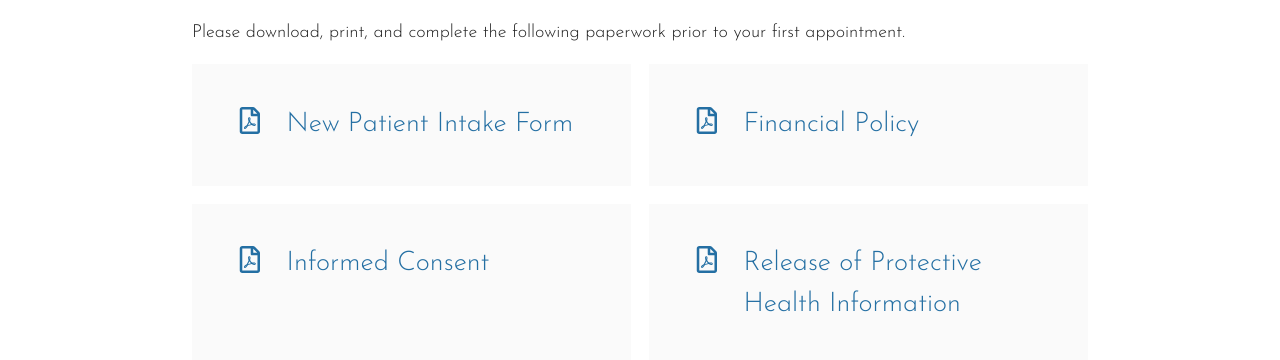
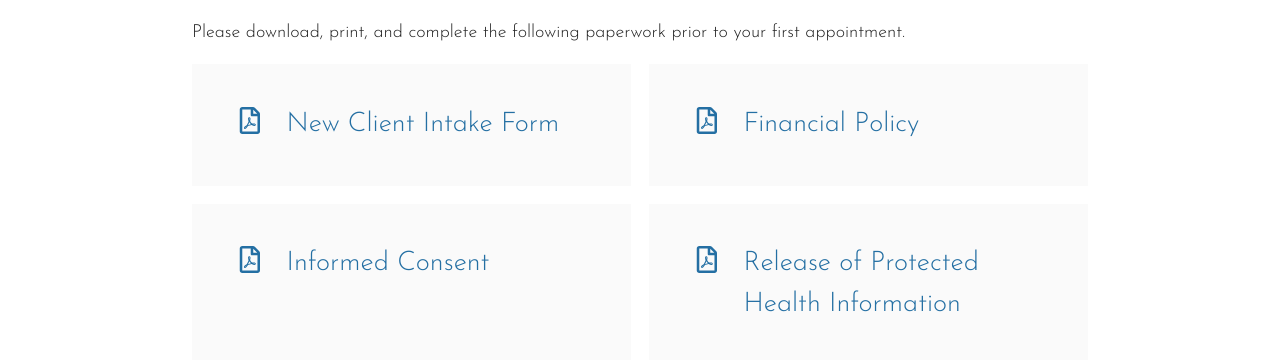
Before and after one commit to annedrakelcsw/annedrakelcsw.github.io, a Jekyll site: the page built from forms.html, in a window 1280 px wide. Shown: the part 572-932 px from the top of the page. Built offline with Jekyll 4.4.1, drawn with Linux system fonts in a browser that asks for light colours; nearby versions of some CDN libraries.

Commit message:
updated names of forms

```diff
--- a/_data/forms.yml
+++ b/_data/forms.yml
@@ -1,8 +1,8 @@
-- title: New Patient Intake Form
+- title: New Client Intake Form
   filename: intake-form.pdf
 - title: Financial Policy
   filename: financial-policy.pdf
 - title: Informed Consent
   filename: informed-consent.pdf
-- title: Release of Protective Health Information
+- title: Release of Protected Health Information
   filename: release-of-information.pdf
```
